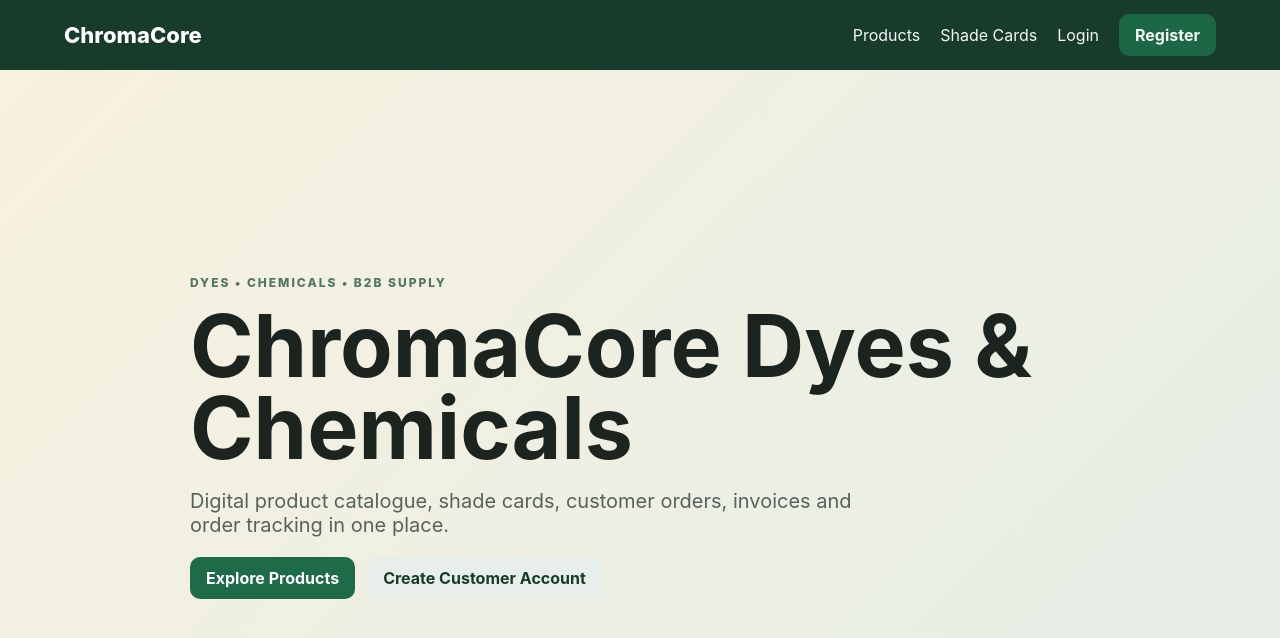
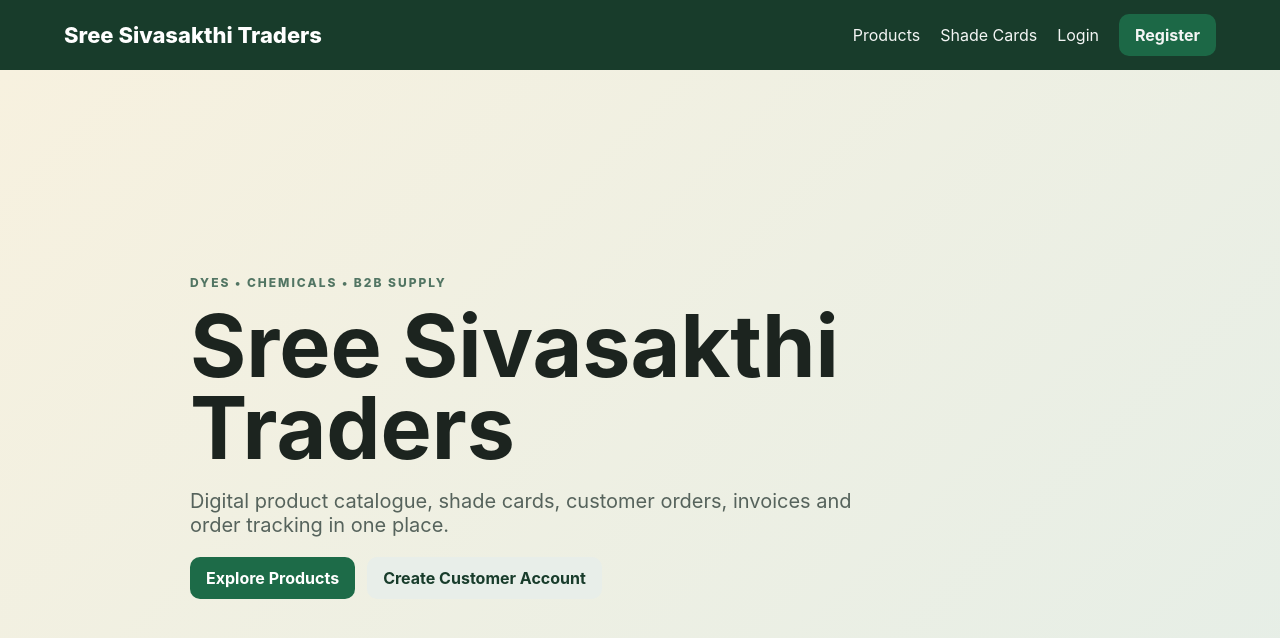
Before and after one commit to kosiganpj/chromacore-business-portal, a React (Vite) app in the folder frontend/: page / in a window 1280 px wide. Shown: the top 638 px of the page. Built offline with nearby package versions, Linux system fonts and the light colour scheme.

Commit message:
Update customer-facing brand name

```diff
--- a/frontend/src/App.jsx
+++ b/frontend/src/App.jsx
@@ -17,7 +17,7 @@ function Nav() {
   return (
     <nav>
       <Link className="brand" to="/">
-        ChromaCore
+        Sree Sivasakthi Traders
       </Link>
 
       <div className="navlinks">
@@ -58,7 +58,7 @@ function Home() {
           DYES • CHEMICALS • B2B SUPPLY
         </span>
 
-        <h1>ChromaCore Dyes & Chemicals</h1>
+        <h1>Sree Sivasakthi Traders</h1>
 
         <p>
           Digital product catalogue, shade cards, customer orders,
@@ -1141,15 +1141,6 @@ function Customer() {
     }
   }, [])
 
-  /*
-   * FIX:
-   * Normal <a href="..."> does not send the JWT Authorization
-   * header. The invoice PDF endpoint is protected by Spring
-   * Security, so direct browser navigation returns HTTP 401.
-   *
-   * This function downloads the PDF using the JWT and then
-   * opens the returned Blob in a new browser tab.
-   */
   async function openInvoicePdf(invoiceId) {
     try {
       const token = localStorage.getItem('cc_token')
```
